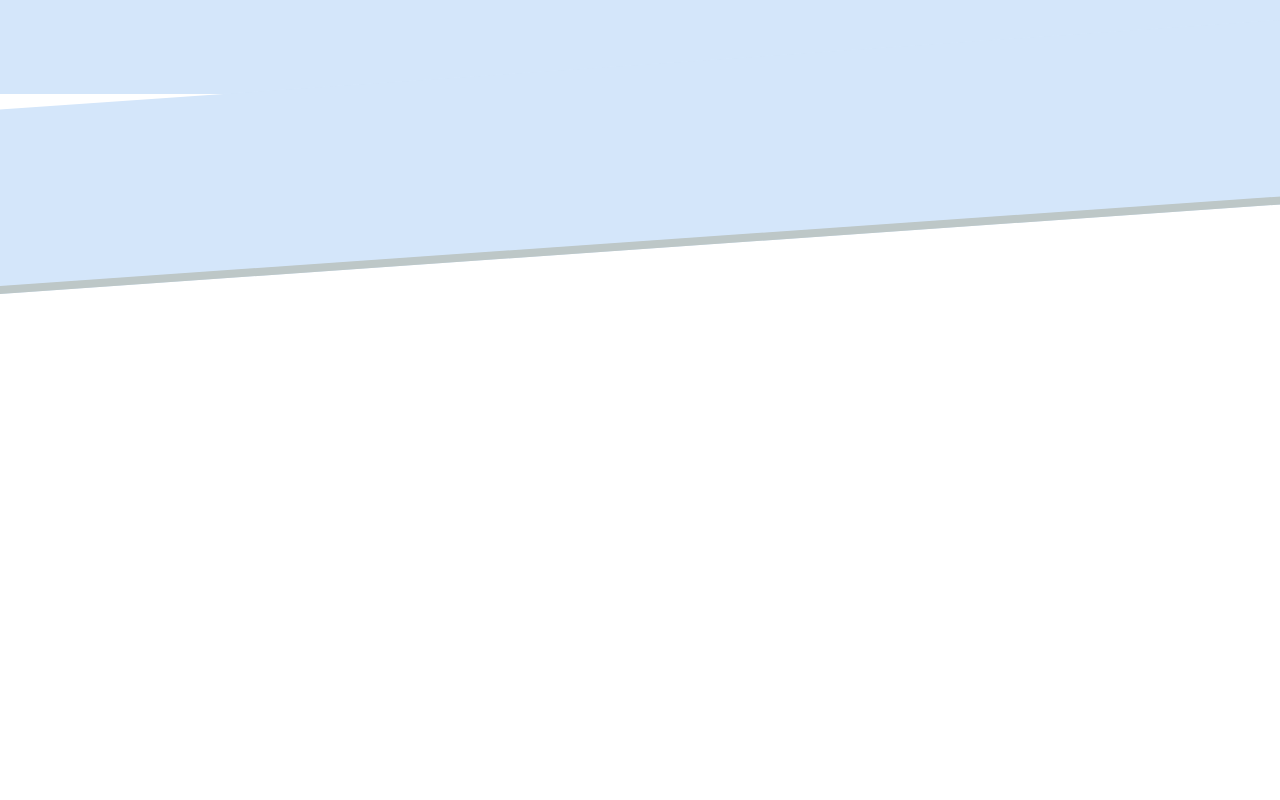
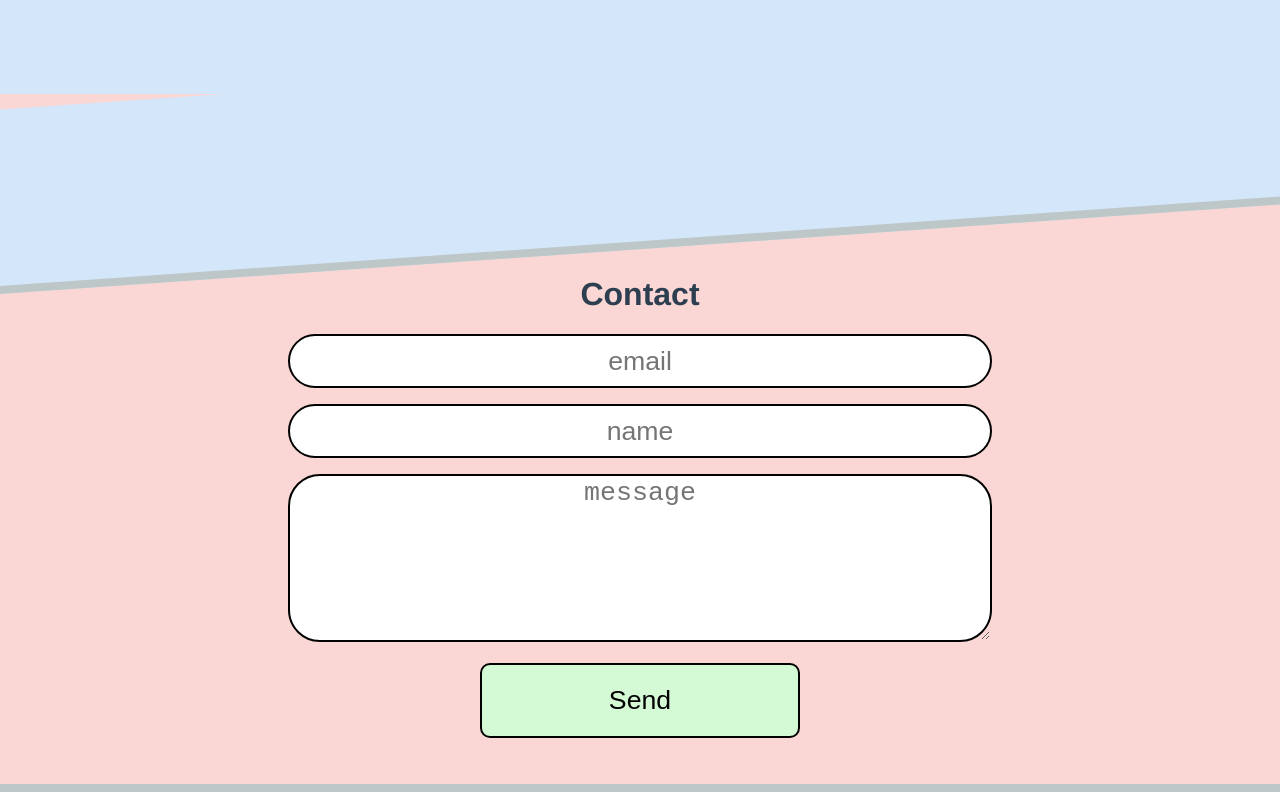
Before and after one commit to johanneslosch/jlosch, a Vue app: page / in a window 1280 px wide. Shown: the part 2932-3732 px from the top of the page. Before the commit the page ends 3250 px from the top, so only its background shows below. Built offline with nearby package versions, Linux system fonts and the light colour scheme.

Commit message:
styled contact form

```diff
--- a/src/App.vue
+++ b/src/App.vue
@@ -124,6 +124,47 @@
       </p>
     </div>
     <div class="angle2" />
+  </div>
+  <div class="background contact">
+    <div class="content">
+      <div class="title">
+        <h1>Contact</h1>
+      </div>
+      <div class="form">
+        <div class="form-content">
+          <input
+            type="email"
+            placeholder="email"
+            class="form-content-field text"
+            name="email"
+            id="email"
+            required="required"
+          />
+        </div>
+        <div class="form-content">
+          <input
+            type="text"
+            placeholder="name"
+            class="form-content-field text"
+            name="text-1639950031232"
+            required="required"
+            aria-required="true"
+          />
+        </div>
+        <div class="form-content">
+          <textarea
+            type="textarea"
+            class="form-content-field textarea"
+            placeholder="message"
+            required="required"
+            aria-required="true"
+          ></textarea>
+        </div>
+        <div class="form-content">
+          <button class="button">Send</button>
+        </div>
+      </div>
+    </div>
   </div>
 </template>
 
@@ -290,4 +331,57 @@ export default {
     }
   }
 }
+
+.contact {
+  margin-top: -10rem;
+  height: 850px;
+  border-bottom: 0.5rem solid $bg_line;
+  background: $bg_pink;
+
+  .content {
+    z-index: 3;
+
+    .title {
+      padding-top: 20rem;
+    }
+
+    .form {
+      .form-content {
+        margin-top: 1rem;
+
+        .button {
+          display: inline-block;
+          border-radius: 10px;
+          border: 2px solid;
+          background: #D4FAD5;
+          text-align: center;
+          padding: 20px;
+          font-size: 20pt;
+          width: 20rem;
+          -webkit-transition: all 0.5s;
+          -moz-transition: all 0.5s;
+          -o-transition: all 0.5s;
+          transition: all 0.5s;
+          cursor: pointer;
+          margin: 5px;
+        }
+
+        .form-content-field {
+          width: 50%;
+          border: 2px solid;
+          height: 3rem;
+          text-align: center;
+          font-size: 20pt;
+          vertical-align: middle;
+          border-radius: 4rem;
+
+          &[type=textarea] {
+            height: 10rem;
+            border-radius: 2rem;
+          }
+        }
+      }
+    }
+  }
+}
 </style>
```
